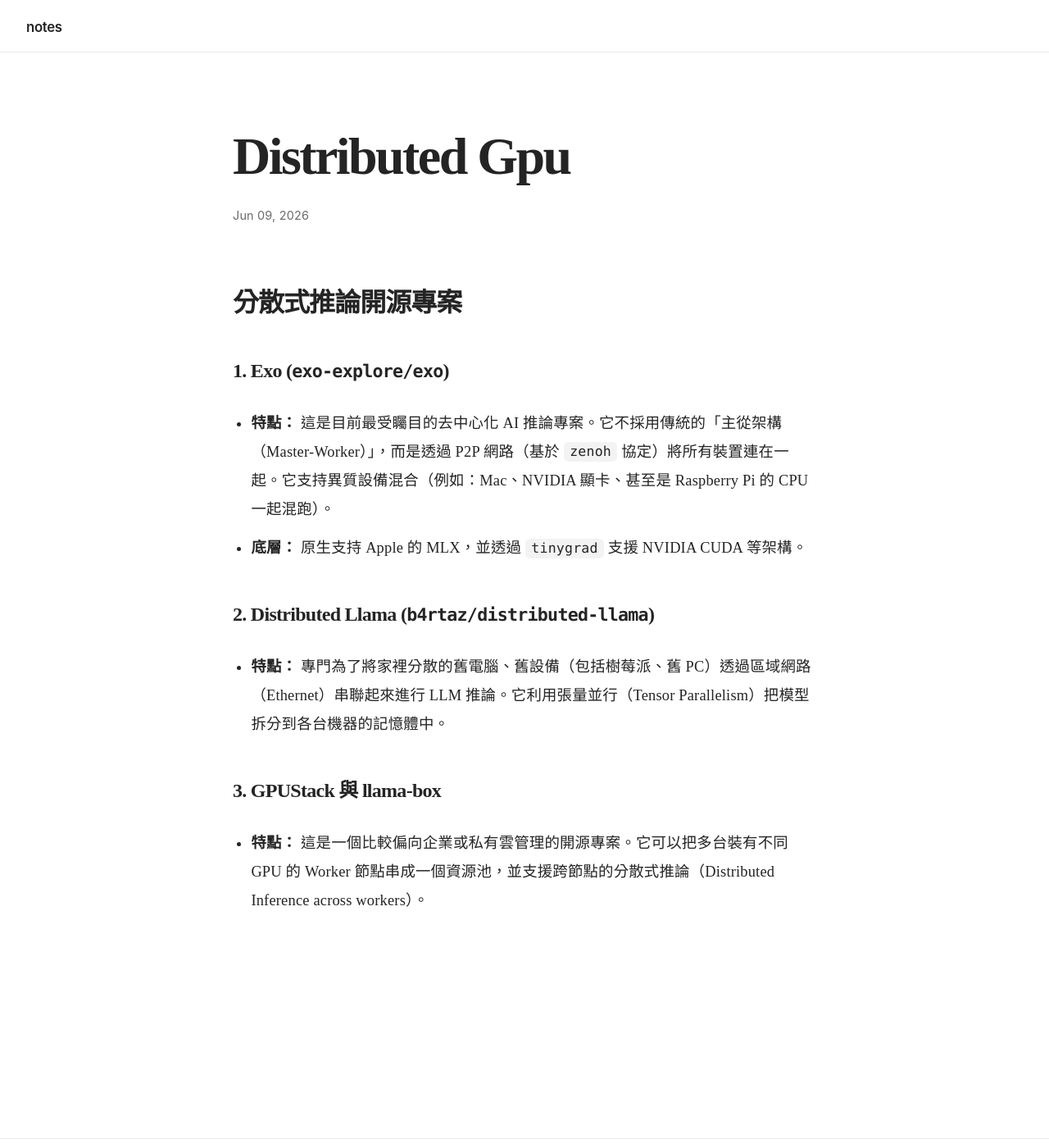
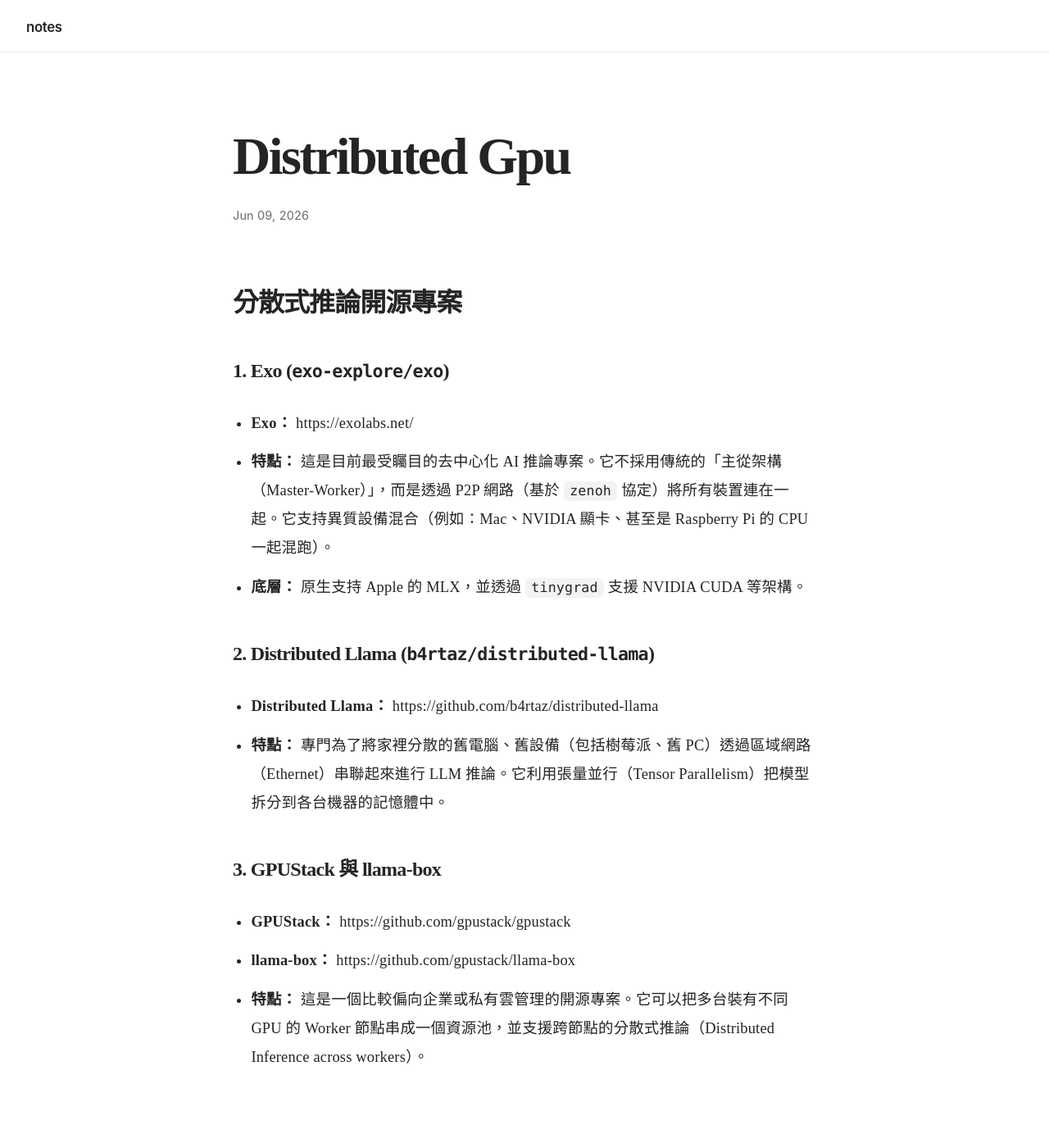
Before and after one commit to linjose/notes, a Jekyll site: the page built from _posts/2026-06-09-distributed-gpu.md, in a window 1280 px wide and 1400 px high. Shown: the whole window at 82% size. Built offline with Jekyll 4.4.1, drawn with Linux system fonts in a browser that asks for light colours; our own code applies the rules of GitHub Pages for plain Markdown files.

Commit message:
Update 2026-06-09-distributed-gpu.md

```diff
--- a/_posts/2026-06-09-distributed-gpu.md
+++ b/_posts/2026-06-09-distributed-gpu.md
@@ -2,14 +2,16 @@
 ## 分散式推論開源專案
 
 ### 1. Exo (`exo-explore/exo`)
-
+* **Exo：** https://exolabs.net/
 * **特點：** 這是目前最受矚目的去中心化 AI 推論專案。它不採用傳統的「主從架構（Master-Worker）」，而是透過 P2P 網路（基於 `zenoh` 協定）將所有裝置連在一起。它支持異質設備混合（例如：Mac、NVIDIA 顯卡、甚至是 Raspberry Pi 的 CPU 一起混跑）。
 * **底層：** 原生支持 Apple 的 MLX，並透過 `tinygrad` 支援 NVIDIA CUDA 等架構。
 
 ### 2. Distributed Llama (`b4rtaz/distributed-llama`)
-
+* **Distributed Llama：** https://github.com/b4rtaz/distributed-llama
 * **特點：** 專門為了將家裡分散的舊電腦、舊設備（包括樹莓派、舊 PC）透過區域網路（Ethernet）串聯起來進行 LLM 推論。它利用張量並行（Tensor Parallelism）把模型拆分到各台機器的記憶體中。
 
 ### 3. GPUStack 與 llama-box
 
+* **GPUStack：** https://github.com/gpustack/gpustack
+* **llama-box：** https://github.com/gpustack/llama-box
 * **特點：** 這是一個比較偏向企業或私有雲管理的開源專案。它可以把多台裝有不同 GPU 的 Worker 節點串成一個資源池，並支援跨節點的分散式推論（Distributed Inference across workers）。
```
